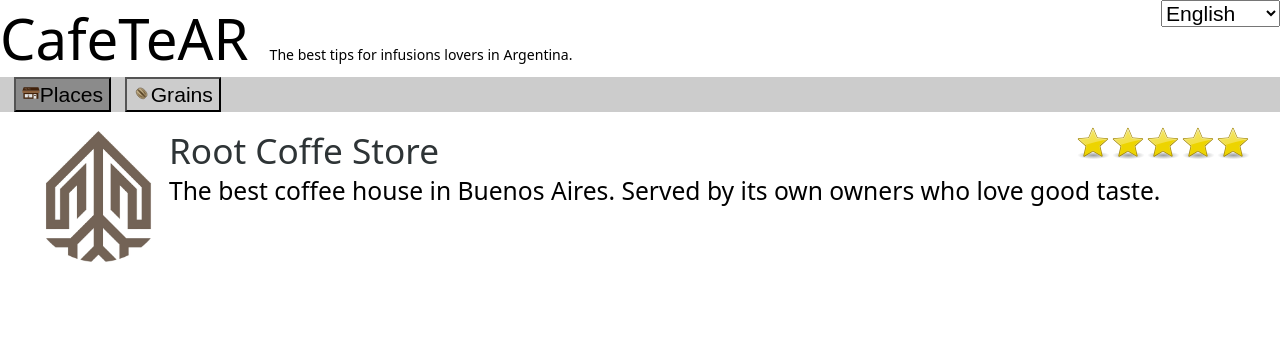
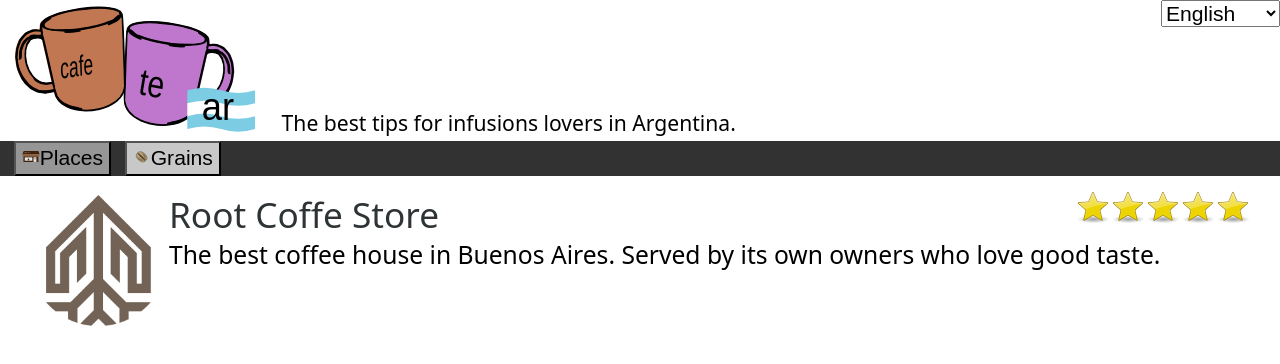
Before and after one commit to chespix/cafetear, a plain HTML site: page index.html in a window 1280 px wide. Drawn offline with Linux system fonts and the light colour scheme.

Commit message:
Sumado logo.

```diff
--- a/cafetear.css
+++ b/cafetear.css
@@ -46,17 +46,18 @@ a:hover {
 	font-size: .6rem;
 }
 #name {
-	font-size: 1.6rem;
 	display: inline;
+	width: 8rem;
+	height: 4rem;
+	vertical-align: text-bottom;
 }
 #intro {
-	font-size: .4rem;
+	font-size: .6rem;
 	display: inline;
-	margin-left: .6rem;
 }
 #navbar {
 	height: 1rem;
-	background-color: rgba(0,0,0,.2);
+	background-color: rgba(50,50,50,1);
 }
 #navbar button {
 	height: 1rem;
--- a/cafetear.js
+++ b/cafetear.js
@@ -3,6 +3,8 @@ class SITE {
 		document.body.innerHTML = this.page(
 			DATA.langs,
 			DATA.name,
+			DATA.logo,
+			DATA.intro,
 			DATA.sections
 		);
 		document.getElementById("langs").addEventListener(
@@ -42,17 +44,17 @@ class SITE {
 
 	show(section) {
 		document.querySelectorAll(".section").forEach(a=>a.style.display = "none");
-		document.querySelectorAll(".navbar").forEach(a=>a.style.backgroundColor = "rgb(7,7,7,0)");
+		document.querySelectorAll(".navbar").forEach(a=>a.style.backgroundColor = "rgb(200,200,200,1)");
 		var elem = document.getElementById("s"+section);
 		elem.style.display = "block";
 		elem = document.getElementById("b"+section);
-		elem.style.backgroundColor = "rgb(77,77,77,.5)";
+		elem.style.backgroundColor = "rgb(150,150,150,1)";
 	}
 
-	page(langs, name, intro, sections) {
+	page(langs, name, logo, intro, sections) {
 		return '<div id="header">\
 <div id="toolbox">' + this.langs(langs) + '</div>\
-<div id="name">' + name + '</div>\
+<img id="name" src="' + logo + '" alt="' + name + '"></img>\
 <div id="intro">' + intro + '</div>\
 <div id="navbar">'+ this.navbar(DATA.sections) +'</div>\
 </div>'
--- a/cafetear.json
+++ b/cafetear.json
@@ -4,8 +4,7 @@ var DATA = {
 		["English", "Español", "Português", "Italiano", "中文"]
 	],
 	"name": "CafeTeAR",
-	"mail": "cafetear@gmail.com",
-	"site": "cafete.ar",
+	"logo": "images/cafetear.svg",
 	"intro": {
 		"en": "The best tips for infusions lovers in Argentina.",
 		"es": "Los mejores consejos para los amantes de las infusiones en Argentina.",
```
